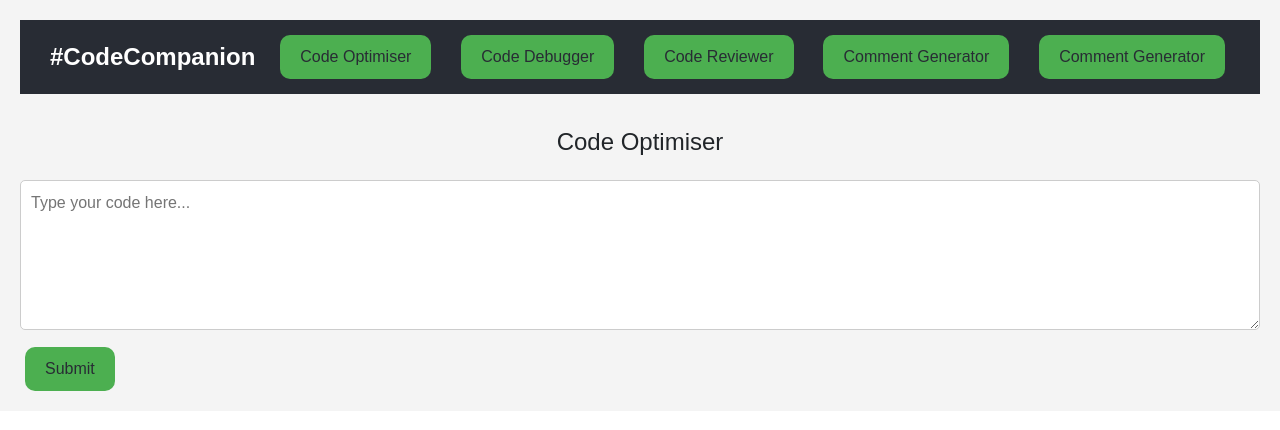
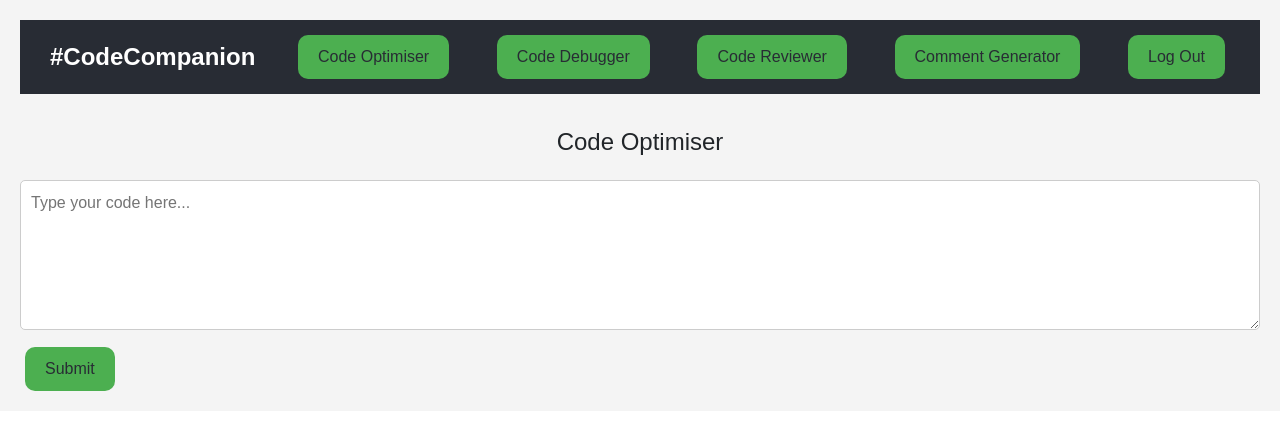
Before and after one commit to Vejay-KS/codecompanion, a React (Create React App) app in the folder frontend/: page / in a window 1280 px wide. Shown: the top 430 px of the page. Built offline with nearby package versions, Linux system fonts and the light colour scheme; a web font is replaced by a local one.

Commit message:
Log out button fix (Homepage)

```diff
--- a/frontend/src/components/Home.js
+++ b/frontend/src/components/Home.js
@@ -39,10 +39,14 @@ const HomePage = () => {
         <button onClick={() => handleSectionChange("comment-generator")}>
           Comment Generator
         </button>
+
+
         {/* This section needs to be editied for logout  */}
         <button onClick={() => handleSectionChange("comment-generator")}>
-          Comment Generator
+          Log Out
         </button>
+
+
       </nav>
       <main>{renderSection()}</main>
       <div className="text-input-container">
```
